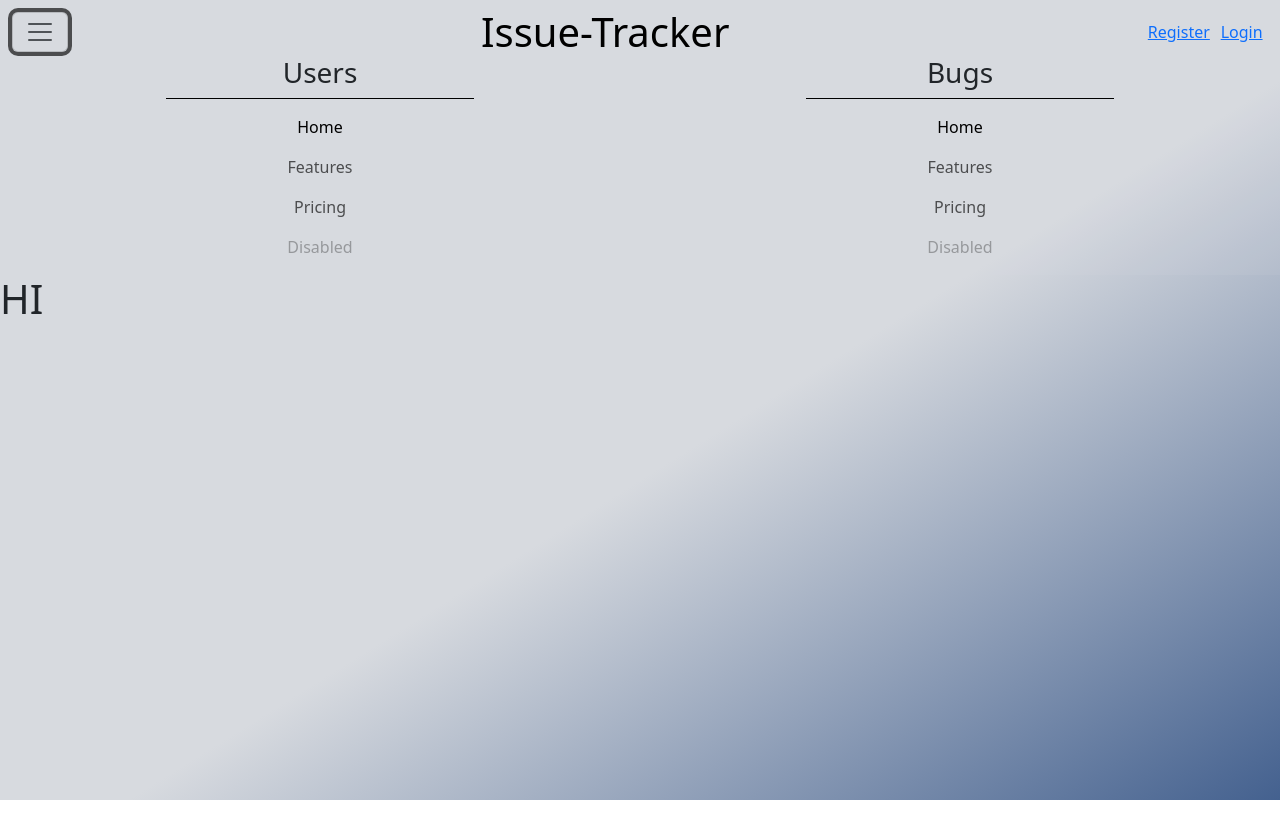
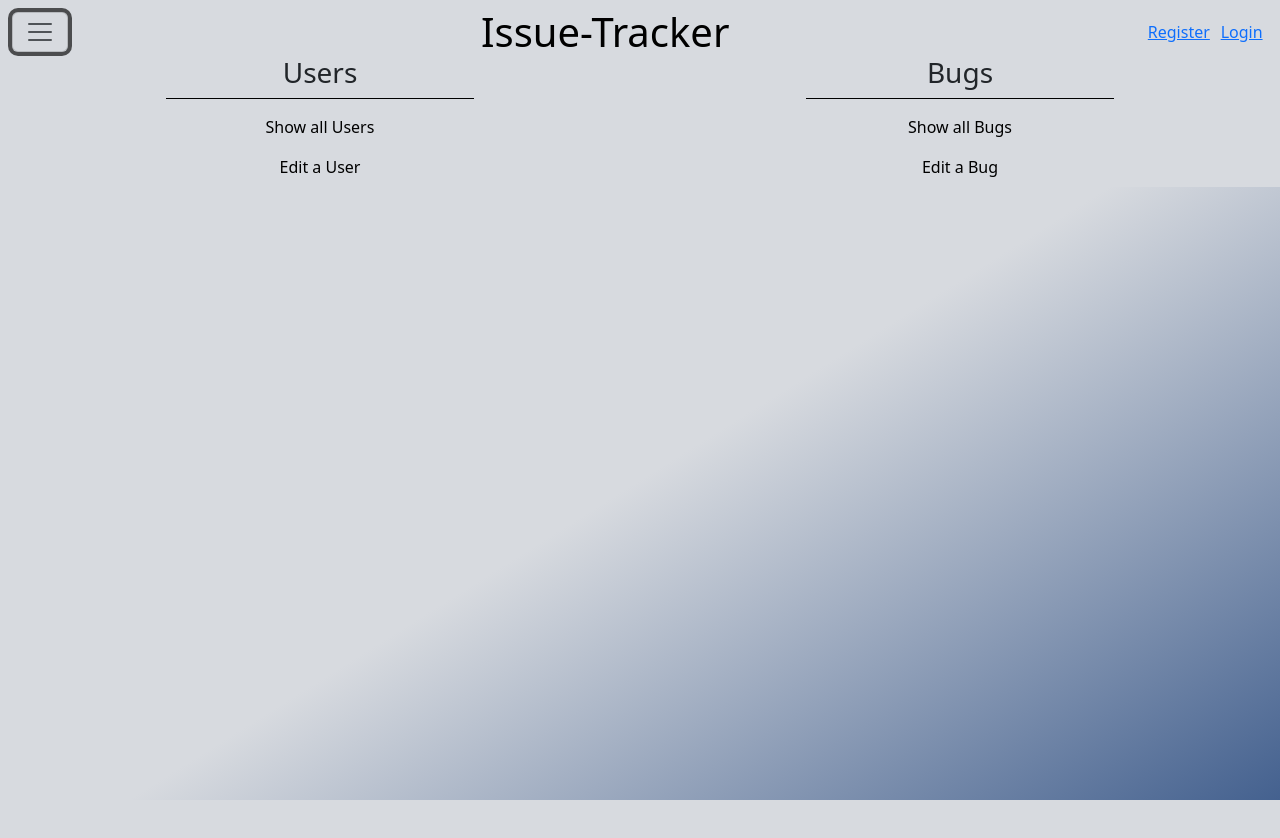
Before and after one commit to TreyPoynter/trey-issue-tracker-react, a React (Vite) app: page / in a window 1280 px wide. Both pictures are taken after a click on the button "Toggle navigation". Shown: the top 838 px of the page. Before the commit the page ends 800 px from the top, so only its background shows below. Built offline with nearby package versions, Linux system fonts and the light colour scheme.

Commit message:
made background fixed

```diff
--- a/src/App.jsx
+++ b/src/App.jsx
@@ -3,13 +3,11 @@ import './assets/css/animista.css'
 import './assets/css/styles.css'
 
 function App() {
-  return(
-    <>
-      <Navbar/>
-      <h1>HI</h1>
-    </>
-
-  )
+	return(
+		<>
+			<Navbar/>
+		</>
+	)
 }
 
 export default App
--- a/src/Components/Nav.jsx
+++ b/src/Components/Nav.jsx
@@ -3,13 +3,12 @@ import '../assets/css/nav.css'
 export default function Navbar() {
     return (
         <>
-            <nav id='navbar' className="navbar  bg-body-tertiary d-flex">
-                <div className="container-fluid d-flex flex-around">
+            <nav id='navbar' className="navbar bg-body-tertiary d-flex" style={{ position: 'fixed', top: 0, width: '100%' }}>
+                <div className="container-fluid d-flex flex-around" id='nav-container'>
                     <button id='nav-btn' className="navbar-toggler justify-content-end d-flex"
                         type="button" data-bs-toggle="collapse" data-bs-target="#navbarNav" aria-controls="navbarNav" aria-expanded="false" aria-label="Toggle navigation">
                         <span onClick={() => {
                             document.getElementById('navbarNav').classList.add('slide-in-left');
-
                         }} className="navbar-toggler-icon"></span>
                     </button>
                     <a id='nav-brand' className="display-6" href="#">Issue-Tracker</a>
@@ -18,23 +17,17 @@ export default function Navbar() {
                         <a href="#">Register</a>
                         <a href="#">Login</a>
                     </div>
-                    <div className="collapse navbar-collapse " id="navbarNav">
+                    <div className="collapse navbar-collapse" id="navbarNav">
                         <ul id='nav-list' className="navbar-nav">
                             <div className="row">
                                 <div className='w-50 d-flex flex-column align-items-center'>
-                                <h3 className='text-center border-bottom border-black w-50 pb-2'>Users</h3>
+                                    <h3 className='text-center border-bottom border-black w-50 pb-2'>Users</h3>
                                     <div className='text-center w-25 d-flex flex-column align-items-center justify-content-center'>
                                         <li className="nav-item">
-                                            <a className="nav-link active" aria-current="page" href="#">Home</a>
+                                            <a className="nav-link active" aria-current="page" href="#">Show all Users</a>
                                         </li>
                                         <li className="nav-item">
-                                            <a className="nav-link" href="#">Features</a>
-                                        </li>
-                                        <li className="nav-item">
-                                            <a className="nav-link" href="#">Pricing</a>
-                                        </li>
-                                        <li className="nav-item">
-                                            <a className="nav-link disabled" aria-disabled="true">Disabled</a>
+                                            <a className="nav-link" href="#">Edit a User</a>
                                         </li>
                                     </div>
                                 </div>
@@ -42,25 +35,20 @@ export default function Navbar() {
                                     <h3 className='text-center border-bottom border-black w-50 pb-2'>Bugs</h3>
                                     <div className='text-center w-25 d-flex flex-column align-items-center justify-content-center'>
                                         <li className="nav-item">
-                                            <a className="nav-link active" aria-current="page" href="#">Home</a>
+                                            <a className="nav-link active" aria-current="page" href="#">Show all Bugs</a>
                                         </li>
                                         <li className="nav-item">
-                                            <a className="nav-link" href="#">Features</a>
-                                        </li>
-                                        <li className="nav-item">
-                                            <a className="nav-link" href="#">Pricing</a>
-                                        </li>
-                                        <li className="nav-item">
-                                            <a className="nav-link disabled" aria-disabled="true">Disabled</a>
+                                            <a className="nav-link" href="#">Edit a Bug</a>
                                         </li>
                                     </div>
                                 </div>
-
                             </div>
                         </ul>
                     </div>
                 </div>
             </nav>
+            <div id="content">
+            </div>
         </>
     );
 }
--- a/src/assets/css/nav.css
+++ b/src/assets/css/nav.css
@@ -2,15 +2,21 @@
     width: 10%;
 }
 
-#navbar {
-    background-color: rgba(215, 218, 223, 0.1) !important;
+#content {
+    margin-top: 60px;
 }
 
-#navbarNav {
-    background-color: transparent;
+#nav-container {
+    background-color: rgb(215, 218, 223);
 }
-.transparent-background {
-    background-color: rgba(215, 218, 223, 0.1);
+
+.nav-link {
+    color: #000 !important;
+}
+
+#navbar {
+    height: 60px;
+    background-color: rgb(215, 218, 223) !important;
 }
 
 #nav-brand {
--- a/src/assets/css/styles.css
+++ b/src/assets/css/styles.css
@@ -1,9 +1,6 @@
 body {
     background: linear-gradient(to bottom right, rgb(215, 218, 223) 55%, rgb(68, 97, 143));
+    background-attachment: fixed;
     height: 100vh;
     margin: 0;
 }
-
-.transparent-background {
-    background-color: rgba(255, 0, 0, 0.5); /* Red with 50% transparency */
-}
```
